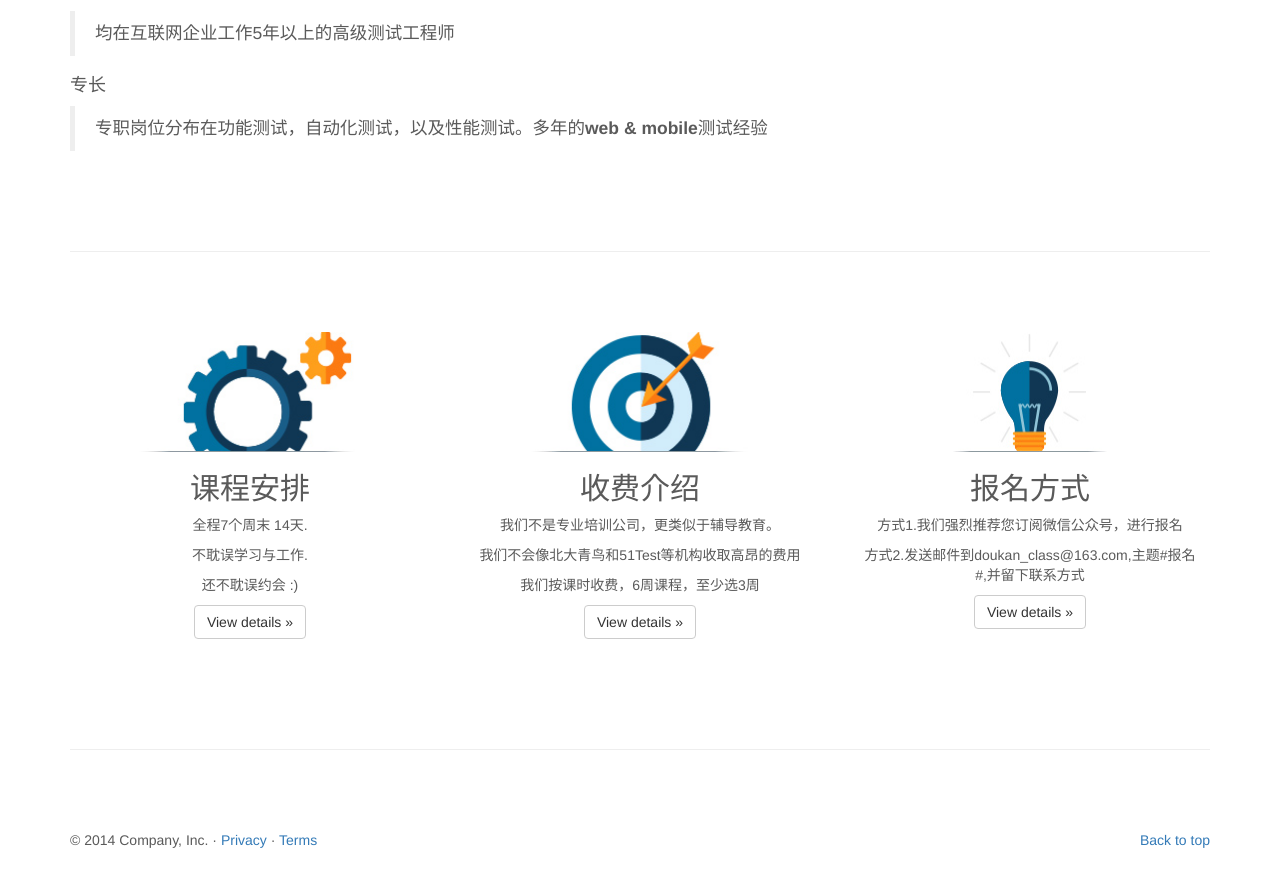
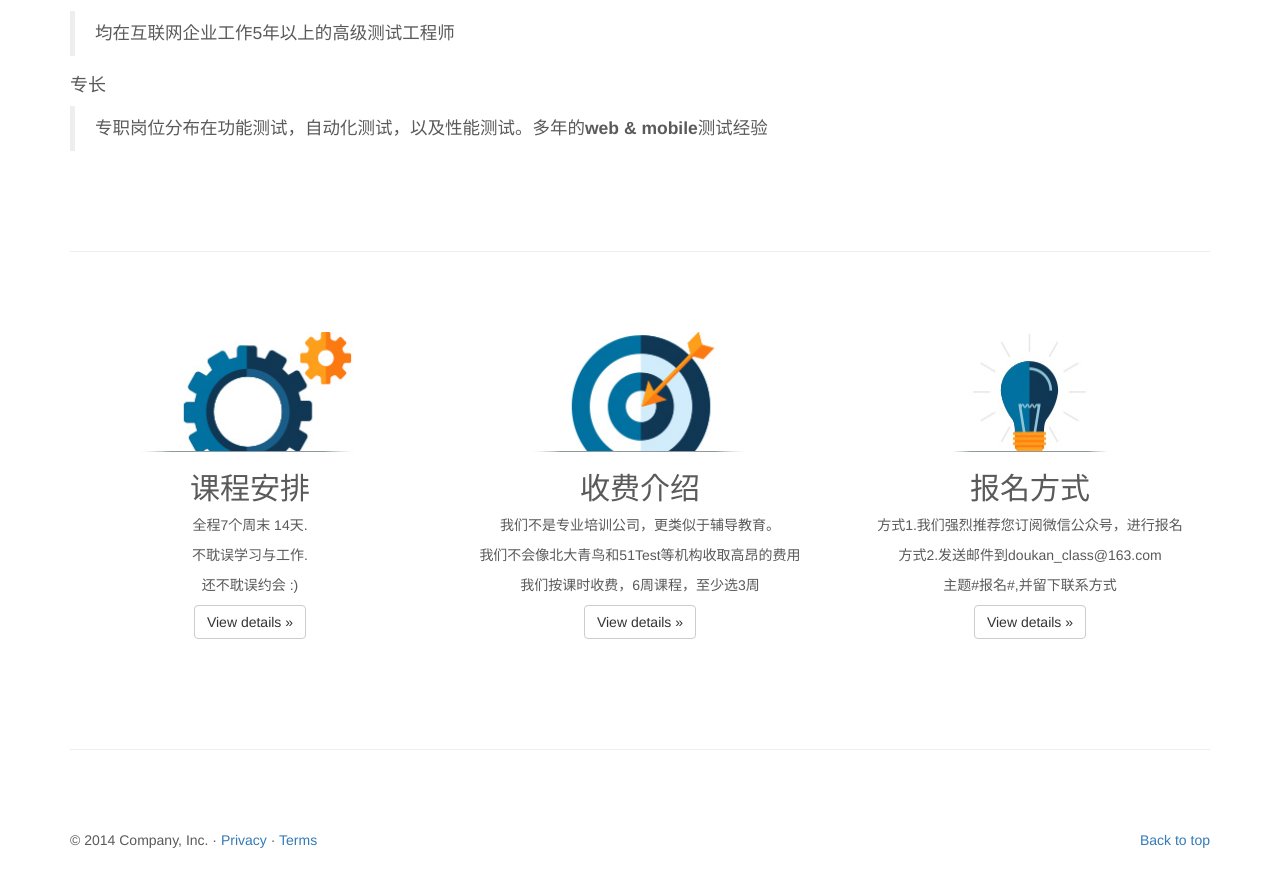
Before and after one commit to guming/myblog, a Jekyll site: the page home.html, which Jekyll copies as it is, in a window 1280 px wide and 900 px high, scrolled down 847 px. Shown: the top 887 px of the window. Built offline with Jekyll 4.4.1, drawn with Linux system fonts in a browser that asks for light colours; nearby versions of some CDN libraries.

Commit message:
new page

```diff
--- a/home.html
+++ b/home.html
@@ -273,8 +273,8 @@
           <img class="img-rounded" src="assets/images/d1.jpg" alt="Generic placeholder image" style="width: 160px; height: 120px;">
           <h2>报名方式</h2>
           <p>方式1.我们强烈推荐您订阅微信公众号，进行报名</p>
-          <p>方式2.发送邮件到doukan_class@163.com,主题#报名#,并留下联系方式</p>
-
+          <p>方式2.发送邮件到doukan_class@163.com</p>
+          <p>主题#报名#,并留下联系方式</p>
           <p><a class="btn btn-default" href="info.html" role="button">View details &raquo;</a></p>
         </div><!-- /.col-lg-4 -->
       </div><!-- /.row -->
```
